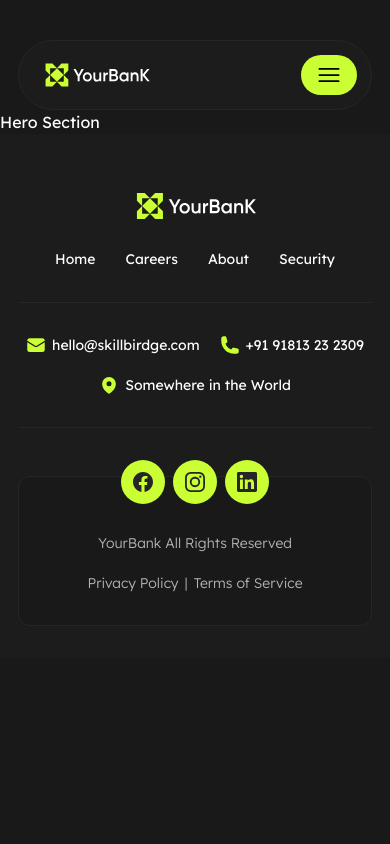
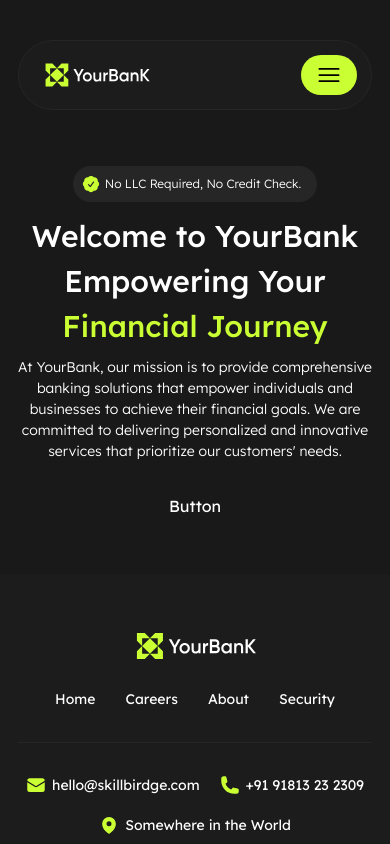
Before and after one commit to alexandreraminelli/pratica-nextjs-bank, a Next.js app: page / in a window 390 px wide. Shown: the top 844 px of the page. Built offline with nearby package versions, Linux system fonts and the light colour scheme.

Commit message:
feat(hero-section): estilização do Hero Section para mobile

```diff
--- a/src/app/ui/pages/home/heroSection/HeroSection.tsx
+++ b/src/app/ui/pages/home/heroSection/HeroSection.tsx
@@ -1,7 +1,42 @@
+import Badge from "@/app/ui/components/badge/Badge"
+import heroSectionContent from "@/data/constants/pages/homepage/heroSection" // dados do Hero Section
+
+// Desencapsular dados
+const { badge, title, paragraph } = heroSectionContent
+
 /**
  * Hero Section da página inicial.
  * @author Alexandre Raminelli
  */
 export default function HeroSection() {
-  return <section>Hero Section</section>
+  return (
+    <section
+      className="flex flex-col items-center
+      px-container py-14"
+    >
+      <div className="flex flex-col gap-8">
+        {/* Header */}
+        <header className="flex flex-col gap-3 items-center">
+          {/* Badge */}
+          <Badge {...badge} />
+
+          {/* Texto */}
+          <div
+            className="flex flex-col gap-2
+            text-center *:leading-normal"
+          >
+            {/* Título */}
+            <h2 className="font-medium text-3xl">
+              {title.normal} <strong className="font-medium text-green-60">{title.strong}</strong>
+            </h2>
+            {/* Parágrafo */}
+            <p className="font-light text-sm">{paragraph}</p>
+          </div>
+        </header>
+
+        {/* Botão */}
+        <aside className="flex justify-center">Button</aside>
+      </div>
+    </section>
+  )
 }
```
